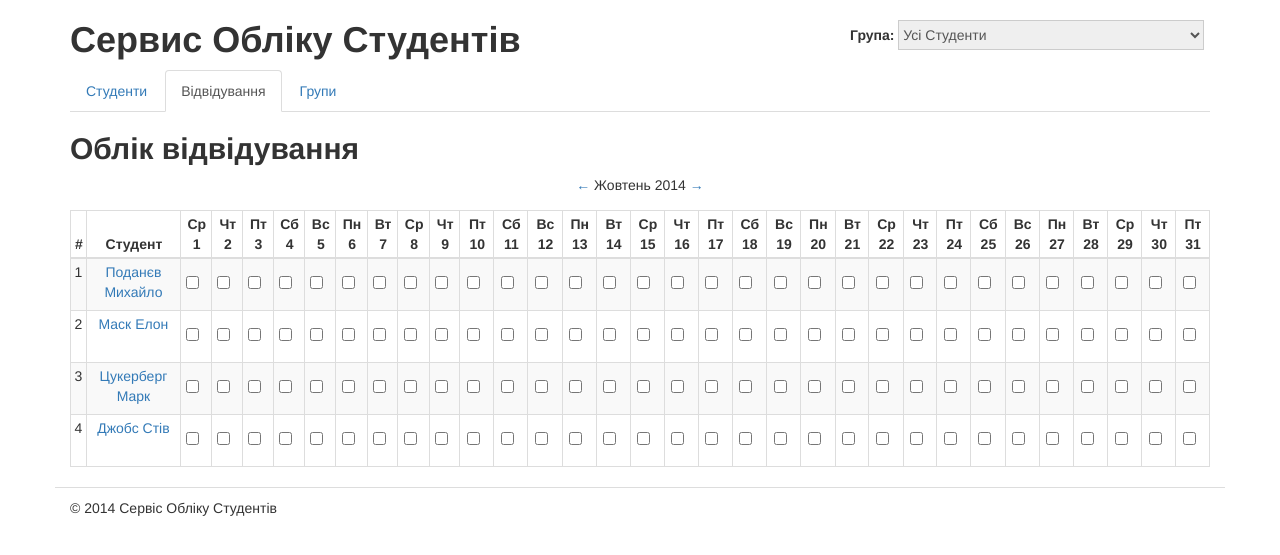
After one commit to mpodanev/django, a Django app: page /journal/ in a window 1280 px wide. The commit adds this page. Shown: the top 555 px of the page. Run offline with Django 3.2, Linux system fonts and the light colour scheme; some libraries are stand-ins or nearby versions.

Commit message:
add views and Pagination.html to our project

```diff
--- a/students/templates/groups/groups_list.html
+++ b/students/templates/groups/groups_list.html
@@ -53,6 +53,8 @@
 				  </tbody>
 				</table>
 				<!-- End Studentd Listind -->
+
+				{% include "students/Pagination.html" %}
 {% endblock content %}
 
 <!--
--- /dev/null
+++ b/students/templates/journal/journal_list.html
@@ -0,0 +1,330 @@
+{% extends "students/base.html" %}
+
+{% load static from staticfiles %}
+
+{% block meta_title %}Відвідування{% endblock meta_title %}
+
+{% block title %}Облік відвідування{% endblock title %}
+
+{% block css %}
+		<link rel="stylesheet" href="{{ PORTAL_URL }}{% static "css/index2.css" %}">
+{% endblock css %}
+
+{% block content %}
+				<div class="row" id="monthes">
+
+					<div class="col-xs-12" id="content-monthes" style="text-align: center; padding-bottom: 15px;"><a href="#">&larr;</a> Жовтень 2014 <a href="#">&rarr;</a>
+					</div>
+				</div>
+
+				<!-- Start Students Listing -->
+				<table class="table table-striped table-bordered">
+				  <thead>
+				    <tr>
+				      <th>#</th>
+				      <th>Студент</th>
+				      <th>Ср 1</th>
+				      <th>Чт 2</th>
+				      <th>Пт 3</th>
+				      <th>Сб 4</th>
+				      <th>Вс 5</th>
+				      <th>Пн 6</th>
+				      <th>Вт 7</th>
+				      <th>Ср 8</th>
+				      <th>Чт 9</th>
+				      <th>Пт 10</th>
+				      <th>Сб 11</th>
+				      <th>Вс 12</th>
+				      <th>Пн 13</th>
+				      <th>Вт 14</th>
+				      <th>Ср 15</th>
+				      <th>Чт 16</th>
+				      <th>Пт 17</th>
+				      <th>Сб 18</th>
+				      <th>Вс 19</th>
+				      <th>Пн 20</th>
+				      <th>Вт 21</th>
+				      <th>Ср 22</th>
+				      <th>Чт 23</th>
+				      <th>Пт 24</th>
+				      <th>Сб 25</th>
+				      <th>Вс 26</th>
+				      <th>Пн 27</th>
+				      <th>Вт 28</th>
+				      <th>Ср 29</th>
+				      <th>Чт 30</th>
+				      <th>Пт 31</th>
+				    </tr>
+				  </thead>
+				  <tbody>
+				  	<tr>
+				  		<td>1</td>
+				  		<td><a title="Редагувати" href="{% url "students_edit" 1 %}">Поданєв Михайло</a></td>
+				  		<td><div class="checkbox" ><label><input type="checkbox" id="blankCheckbox" value="option1" aria-label="..."></label></div>
+						</td>
+				  		<td><div class="checkbox"><label><input type="checkbox" id="blankCheckbox" value="option1" aria-label="..."></label></div>
+						</td>
+				  		<td><div class="checkbox"><label><input type="checkbox" id="blankCheckbox" value="option1" aria-label="..."></label></div>
+						</td>
+				  		<td><div class="checkbox"><label><input type="checkbox" id="blankCheckbox" value="option1" aria-label="..."></label></div>
+						</td>
+				  		<td><div class="checkbox"><label><input type="checkbox" id="blankCheckbox" value="option1" aria-label="..."></label></div>
+						</td>
+				  		<td><div class="checkbox"><label><input type="checkbox" id="blankCheckbox" value="option1" aria-label="..."></label></div>
+						</td>
+				  		<td><div class="checkbox"><label><input type="checkbox" id="blankCheckbox" value="option1" aria-label="..."></label></div>
+						</td>
+				  		<td><div class="checkbox" ><label><input type="checkbox" id="blankCheckbox" value="option1" aria-label="..."></label></div>
+						</td>
+				  		<td><div class="checkbox"><label><input type="checkbox" id="blankCheckbox" value="option1" aria-label="..."></label></div>
+						</td>
+				  		<td><div class="checkbox"><label><input type="checkbox" id="blankCheckbox" value="option1" aria-label="..."></label></div>
+						</td>
+				  		<td><div class="checkbox"><label><input type="checkbox" id="blankCheckbox" value="option1" aria-label="..."></label></div>
+						</td>
+				  		<td><div class="checkbox"><label><input type="checkbox" id="blankCheckbox" value="option1" aria-label="..."></label></div>
+						</td>
+				  		<td><div class="checkbox"><label><input type="checkbox" id="blankCheckbox" value="option1" aria-label="..."></label></div>
+						</td>
+				  		<td><div class="checkbox"><label><input type="checkbox" id="blankCheckbox" value="option1" aria-label="..."></label></div>
+						</td>
+				  		<td><div class="checkbox"><label><input type="checkbox" id="blankCheckbox" value="option1" aria-label="..."></label></div>
+						</td>
+					  	<td><div class="checkbox" ><label><input type="checkbox" id="blankCheckbox" value="option1" aria-label="..."></label></div>
+						</td>
+				  		<td><div class="checkbox"><label><input type="checkbox" id="blankCheckbox" value="option1" aria-label="..."></label></div>
+						</td>
+				  		<td><div class="checkbox"><label><input type="checkbox" id="blankCheckbox" value="option1" aria-label="..."></label></div>
+						</td>
+				  		<td><div class="checkbox"><label><input type="checkbox" id="blankCheckbox" value="option1" aria-label="..."></label></div>
+						</td>
+				  		<td><div class="checkbox"><label><input type="checkbox" id="blankCheckbox" value="option1" aria-label="..."></label></div>
+						</td>
+				  		<td><div class="checkbox"><label><input type="checkbox" id="blankCheckbox" value="option1" aria-label="..."></label></div>
+						</td>
+				  		<td><div class="checkbox"><label><input type="checkbox" id="blankCheckbox" value="option1" aria-label="..."></label></div>
+						</td>
+				  		<td><div class="checkbox"><label><input type="checkbox" id="blankCheckbox" value="option1" aria-label="..."></label></div>
+						</td>
+				  		<td><div class="checkbox" ><label><input type="checkbox" id="blankCheckbox" value="option1" aria-label="..."></label></div>
+						</td>
+				  		<td><div class="checkbox"><label><input type="checkbox" id="blankCheckbox" value="option1" aria-label="..."></label></div>
+						</td>
+				  		<td><div class="checkbox"><label><input type="checkbox" id="blankCheckbox" value="option1" aria-label="..."></label></div>
+						</td>
+				  		<td><div class="checkbox"><label><input type="checkbox" id="blankCheckbox" value="option1" aria-label="..."></label></div>
+						</td>
+				  		<td><div class="checkbox"><label><input type="checkbox" id="blankCheckbox" value="option1" aria-label="..."></label></div>
+						</td>
+				  		<td><div class="checkbox"><label><input type="checkbox" id="blankCheckbox" value="option1" aria-label="..."></label></div>
+						</td>
+				  		<td><div class="checkbox"><label><input type="checkbox" id="blankCheckbox" value="option1" aria-label="..."></label></div>
+						</td>
+				  		<td><div class="checkbox"><label><input type="checkbox" id="blankCheckbox" value="option1" aria-label="..."></label></div>
+						</td>
+				  	</tr>
+
+				  	<tr>
+				  		<td>2</td>
+				  		<td><a title="Редагувати" href="{% url "students_edit" 2 %}">Маск Елон</a></td>
+				  		<td><div class="checkbox" ><label><input type="checkbox" id="blankCheckbox" value="option1" aria-label="..."></label></div>
+						</td>
+				  		<td><div class="checkbox"><label><input type="checkbox" id="blankCheckbox" value="option1" aria-label="..."></label></div>
+						</td>
+				  		<td><div class="checkbox"><label><input type="checkbox" id="blankCheckbox" value="option1" aria-label="..."></label></div>
+						</td>
+				  		<td><div class="checkbox"><label><input type="checkbox" id="blankCheckbox" value="option1" aria-label="..."></label></div>
+						</td>
+				  		<td><div class="checkbox"><label><input type="checkbox" id="blankCheckbox" value="option1" aria-label="..."></label></div>
+						</td>
+				  		<td><div class="checkbox"><label><input type="checkbox" id="blankCheckbox" value="option1" aria-label="..."></label></div>
+						</td>
+				  		<td><div class="checkbox"><label><input type="checkbox" id="blankCheckbox" value="option1" aria-label="..."></label></div>
+						</td>
+				  		<td><div class="checkbox" ><label><input type="checkbox" id="blankCheckbox" value="option1" aria-label="..."></label></div>
+						</td>
+				  		<td><div class="checkbox"><label><input type="checkbox" id="blankCheckbox" value="option1" aria-label="..."></label></div>
+						</td>
+				  		<td><div class="checkbox"><label><input type="checkbox" id="blankCheckbox" value="option1" aria-label="..."></label></div>
+						</td>
+				  		<td><div class="checkbox"><label><input type="checkbox" id="blankCheckbox" value="option1" aria-label="..."></label></div>
+						</td>
+				  		<td><div class="checkbox"><label><input type="checkbox" id="blankCheckbox" value="option1" aria-label="..."></label></div>
+						</td>
+				  		<td><div class="checkbox"><label><input type="checkbox" id="blankCheckbox" value="option1" aria-label="..."></label></div>
+						</td>
+				  		<td><div class="checkbox"><label><input type="checkbox" id="blankCheckbox" value="option1" aria-label="..."></label></div>
+						</td>
+				  		<td><div class="checkbox"><label><input type="checkbox" id="blankCheckbox" value="option1" aria-label="..."></label></div>
+						</td>
+					  	<td><div class="checkbox" ><label><input type="checkbox" id="blankCheckbox" value="option1" aria-label="..."></label></div>
+						</td>
+				  		<td><div class="checkbox"><label><input type="checkbox" id="blankCheckbox" value="option1" aria-label="..."></label></div>
+						</td>
+				  		<td><div class="checkbox"><label><input type="checkbox" id="blankCheckbox" value="option1" aria-label="..."></label></div>
+						</td>
+				  		<td><div class="checkbox"><label><input type="checkbox" id="blankCheckbox" value="option1" aria-label="..."></label></div>
+						</td>
+				  		<td><div class="checkbox"><label><input type="checkbox" id="blankCheckbox" value="option1" aria-label="..."></label></div>
+						</td>
+				  		<td><div class="checkbox"><label><input type="checkbox" id="blankCheckbox" value="option1" aria-label="..."></label></div>
+						</td>
+				  		<td><div class="checkbox"><label><input type="checkbox" id="blankCheckbox" value="option1" aria-label="..."></label></div>
+						</td>
+				  		<td><div class="checkbox"><label><input type="checkbox" id="blankCheckbox" value="option1" aria-label="..."></label></div>
+						</td>
+				  		<td><div class="checkbox" ><label><input type="checkbox" id="blankCheckbox" value="option1" aria-label="..."></label></div>
+						</td>
+				  		<td><div class="checkbox"><label><input type="checkbox" id="blankCheckbox" value="option1" aria-label="..."></label></div>
+						</td>
+				  		<td><div class="checkbox"><label><input type="checkbox" id="blankCheckbox" value="option1" aria-label="..."></label></div>
+						</td>
+				  		<td><div class="checkbox"><label><input type="checkbox" id="blankCheckbox" value="option1" aria-label="..."></label></div>
+						</td>
+				  		<td><div class="checkbox"><label><input type="checkbox" id="blankCheckbox" value="option1" aria-label="..."></label></div>
+						</td>
+				  		<td><div class="checkbox"><label><input type="checkbox" id="blankCheckbox" value="option1" aria-label="..."></label></div>
+						</td>
+				  		<td><div class="checkbox"><label><input type="checkbox" id="blankCheckbox" value="option1" aria-label="..."></label></div>
+						</td>
+				  		<td><div class="checkbox"><label><input type="checkbox" id="blankCheckbox" value="option1" aria-label="..."></label></div>
+						</td>
+				  	</tr>
+
+				  	<tr>
+				  		<td>3</td>
+				  		<td><a title="Редагувати" href="{% url "students_edit" 3 %}">Цукерберг Марк</a></td>
+				  		<td><div class="checkbox" ><label><input type="checkbox" id="blankCheckbox" value="option1" aria-label="..."></label></div>
+						</td>
+				  		<td><div class="checkbox"><label><input type="checkbox" id="blankCheckbox" value="option1" aria-label="..."></label></div>
+						</td>
+				  		<td><div class="checkbox"><label><input type="checkbox" id="blankCheckbox" value="option1" aria-label="..."></label></div>
+						</td>
+				  		<td><div class="checkbox"><label><input type="checkbox" id="blankCheckbox" value="option1" aria-label="..."></label></div>
+						</td>
+				  		<td><div class="checkbox"><label><input type="checkbox" id="blankCheckbox" value="option1" aria-label="..."></label></div>
+						</td>
+				  		<td><div class="checkbox"><label><input type="checkbox" id="blankCheckbox" value="option1" aria-label="..."></label></div>
+						</td>
+				  		<td><div class="checkbox"><label><input type="checkbox" id="blankCheckbox" value="option1" aria-label="..."></label></div>
+						</td>
+				  		<td><div class="checkbox" ><label><input type="checkbox" id="blankCheckbox" value="option1" aria-label="..."></label></div>
+						</td>
+				  		<td><div class="checkbox"><label><input type="checkbox" id="blankCheckbox" value="option1" aria-label="..."></label></div>
+						</td>
+				  		<td><div class="checkbox"><label><input type="checkbox" id="blankCheckbox" value="option1" aria-label="..."></label></div>
+						</td>
+				  		<td><div class="checkbox"><label><input type="checkbox" id="blankCheckbox" value="option1" aria-label="..."></label></div>
+						</td>
+				  		<td><div class="checkbox"><label><input type="checkbox" id="blankCheckbox" value="option1" aria-label="..."></label></div>
+						</td>
+				  		<td><div class="checkbox"><label><input type="checkbox" id="blankCheckbox" value="option1" aria-label="..."></label></div>
+						</td>
+				  		<td><div class="checkbox"><label><input type="checkbox" id="blankCheckbox" value="option1" aria-label="..."></label></div>
+						</td>
+				  		<td><div class="checkbox"><label><input type="checkbox" id="blankCheckbox" value="option1" aria-label="..."></label></div>
+						</td>
+					  	<td><div class="checkbox" ><label><input type="checkbox" id="blankCheckbox" value="option1" aria-label="..."></label></div>
+						</td>
+				  		<td><div class="checkbox"><label><input type="checkbox" id="blankCheckbox" value="option1" aria-label="..."></label></div>
+						</td>
+				  		<td><div class="checkbox"><label><input type="checkbox" id="blankCheckbox" value="option1" aria-label="..."></label></div>
+						</td>
+				  		<td><div class="checkbox"><label><input type="checkbox" id="blankCheckbox" value="option1" aria-label="..."></label></div>
+						</td>
+				  		<td><div class="checkbox"><label><input type="checkbox" id="blankCheckbox" value="option1" aria-label="..."></label></div>
+						</td>
+				  		<td><div class="checkbox"><label><input type="checkbox" id="blankCheckbox" value="option1" aria-label="..."></label></div>
+						</td>
+				  		<td><div class="checkbox"><label><input type="checkbox" id="blankCheckbox" value="option1" aria-label="..."></label></div>
+						</td>
+				  		<td><div class="checkbox"><label><input type="checkbox" id="blankCheckbox" value="option1" aria-label="..."></label></div>
+						</td>
+				  		<td><div class="checkbox" ><label><input type="checkbox" id="blankCheckbox" value="option1" aria-label="..."></label></div>
+						</td>
+				  		<td><div class="checkbox"><label><input type="checkbox" id="blankCheckbox" value="option1" aria-label="..."></label></div>
+						</td>
+				  		<td><div class="checkbox"><label><input type="checkbox" id="blankCheckbox" value="option1" aria-label="..."></label></div>
+						</td>
+				  		<td><div class="checkbox"><label><input type="checkbox" id="blankCheckbox" value="option1" aria-label="..."></label></div>
+						</td>
+				  		<td><div class="checkbox"><label><input type="checkbox" id="blankCheckbox" value="option1" aria-label="..."></label></div>
+						</td>
+				  		<td><div class="checkbox"><label><input type="checkbox" id="blankCheckbox" value="option1" aria-label="..."></label></div>
+						</td>
+				  		<td><div class="checkbox"><label><input type="checkbox" id="blankCheckbox" value="option1" aria-label="..."></label></div>
+						</td>
+				  		<td><div class="checkbox"><label><input type="checkbox" id="blankCheckbox" value="option1" aria-label="..."></label></div>
+						</td>
+				  	</tr>
+
+				  	<tr>
+				  		<td>4</td>
+				  		<td><a title="Редагувати" href="{% url "students_edit" 4 %}">Джобс Стів</a></td>
+				  		<td><div class="checkbox" ><label><input type="checkbox" id="blankCheckbox" value="option1" aria-label="..."></label></div>
+						</td>
+				  		<td><div class="checkbox"><label><input type="checkbox" id="blankCheckbox" value="option1" aria-label="..."></label></div>
+						</td>
+				  		<td><div class="checkbox"><label><input type="checkbox" id="blankCheckbox" value="option1" aria-label="..."></label></div>
+						</td>
+				  		<td><div class="checkbox"><label><input type="checkbox" id="blankCheckbox" value="option1" aria-label="..."></label></div>
+						</td>
+				  		<td><div class="checkbox"><label><input type="checkbox" id="blankCheckbox" value="option1" aria-label="..."></label></div>
+						</td>
+				  		<td><div class="checkbox"><label><input type="checkbox" id="blankCheckbox" value="option1" aria-label="..."></label></div>
+						</td>
+				  		<td><div class="checkbox"><label><input type="checkbox" id="blankCheckbox" value="option1" aria-label="..."></label></div>
+						</td>
+				  		<td><div class="checkbox" ><label><input type="checkbox" id="blankCheckbox" value="option1" aria-label="..."></label></div>
+						</td>
+				  		<td><div class="checkbox"><label><input type="checkbox" id="blankCheckbox" value="option1" aria-label="..."></label></div>
+						</td>
+				  		<td><div class="checkbox"><label><input type="checkbox" id="blankCheckbox" value="option1" aria-label="..."></label></div>
+						</td>
+				  		<td><div class="checkbox"><label><input type="checkbox" id="blankCheckbox" value="option1" aria-label="..."></label></div>
+						</td>
+				  		<td><div class="checkbox"><label><input type="checkbox" id="blankCheckbox" value="option1" aria-label="..."></label></div>
+						</td>
+				  		<td><div class="checkbox"><label><input type="checkbox" id="blankCheckbox" value="option1" aria-label="..."></label></div>
+						</td>
+				  		<td><div class="checkbox"><label><input type="checkbox" id="blankCheckbox" value="option1" aria-label="..."></label></div>
+						</td>
+				  		<td><div class="checkbox"><label><input type="checkbox" id="blankCheckbox" value="option1" aria-label="..."></label></div>
+						</td>
+					  	<td><div class="checkbox" ><label><input type="checkbox" id="blankCheckbox" value="option1" aria-label="..."></label></div>
+						</td>
+				  		<td><div class="checkbox"><label><input type="checkbox" id="blankCheckbox" value="option1" aria-label="..."></label></div>
+						</td>
+				  		<td><div class="checkbox"><label><input type="checkbox" id="blankCheckbox" value="option1" aria-label="..."></label></div>
+						</td>
+				  		<td><div class="checkbox"><label><input type="checkbox" id="blankCheckbox" value="option1" aria-label="..."></label></div>
+						</td>
+				  		<td><div class="checkbox"><label><input type="checkbox" id="blankCheckbox" value="option1" aria-label="..."></label></div>
+						</td>
+				  		<td><div class="checkbox"><label><input type="checkbox" id="blankCheckbox" value="option1" aria-label="..."></label></div>
+						</td>
+				  		<td><div class="checkbox"><label><input type="checkbox" id="blankCheckbox" value="option1" aria-label="..."></label></div>
+						</td>
+				  		<td><div class="checkbox"><label><input type="checkbox" id="blankCheckbox" value="option1" aria-label="..."></label></div>
+						</td>
+				  		<td><div class="checkbox" ><label><input type="checkbox" id="blankCheckbox" value="option1" aria-label="..."></label></div>
+						</td>
+				  		<td><div class="checkbox"><label><input type="checkbox" id="blankCheckbox" value="option1" aria-label="..."></label></div>
+						</td>
+				  		<td><div class="checkbox"><label><input type="checkbox" id="blankCheckbox" value="option1" aria-label="..."></label></div>
+						</td>
+				  		<td><div class="checkbox"><label><input type="checkbox" id="blankCheckbox" value="option1" aria-label="..."></label></div>
+						</td>
+				  		<td><div class="checkbox"><label><input type="checkbox" id="blankCheckbox" value="option1" aria-label="..."></label></div>
+						</td>
+				  		<td><div class="checkbox"><label><input type="checkbox" id="blankCheckbox" value="option1" aria-label="..."></label></div>
+						</td>
+				  		<td><div class="checkbox"><label><input type="checkbox" id="blankCheckbox" value="option1" aria-label="..."></label></div>
+						</td>
+				  		<td><div class="checkbox"><label><input type="checkbox" id="blankCheckbox" value="option1" aria-label="..."></label></div>
+						</td>
+				  	</tr>
+				  </tbody>
+				</table>
+				<!-- End Studentd Listind -->
+{% endblock content %}
--- a/students/templates/students/base.html
+++ b/students/templates/students/base.html
@@ -13,9 +13,9 @@
 		<!-- Include Styles -->
 		<link rel="stylesheet"
 			href="https://cdn.jsdelivr.net/bootstrap/3.3.0/css/bootstrap.min.css">
-
+		{% block css %}
 		<link rel="stylesheet" href="{{ PORTAL_URL }}{% static "css/main.css" %}">
-
+		{% endblock css %}
 		{% block extra_css %}{% endblock extra_css %}
 
 	</head>
@@ -73,11 +73,13 @@
 		<!-- End Content Columns -->
 
 		<!-- Start Footer -->
+		{% block footer %}
 		<div class="row" id="footer">
 			<div class="col-xs-12">
 				&copy; 2014 Сервіс Обліку Студентів
 			</div>
 		</div>
+		{% endblock %}
 		<!-- End Footer -->
 
 		</div>
--- /dev/null
+++ b/students/views/journals.py
@@ -0,0 +1,9 @@
+# -*- coding: utf-8 -*-
+
+from django.shortcuts import render
+from django.http import HttpResponse
+
+# Views for Groups
+
+def journal_list(request):
+	return render(request,'journal/journal_list.html', {})
--- a/studentsdb/urls.py
+++ b/studentsdb/urls.py
@@ -3,16 +3,19 @@ from django.contrib import admin
 
 urlpatterns = patterns('',
     # Students urls
-    url(r'^$', 'students.views.students_list', name='home'),
-    url(r'^students/add/$', 'students.views.students_add', 		name='students_add'),
-    url(r'^students/(?P<sid>\d+)/edit/$', 	'students.views.students_edit', name='students_edit'),
-    url(r'^students/(?P<sid>\d+)/delete/$', 		'students.views.students_delete', name='students_delete'),
+    url(r'^$', 'students.views.students.students_list', name='home'),
+    url(r'^students/add/$', 'students.views.students.students_add', 		name='students_add'),
+    url(r'^students/(?P<sid>\d+)/edit/$', 	'students.views.students.students_edit', name='students_edit'),
+    url(r'^students/(?P<sid>\d+)/delete/$', 		'students.views.students.students_delete', name='students_delete'),
 
     #Groups urls
-    url(r'^groups/$', 'students.views.groups_list', name='groups'),
-    url(r'^groups/add/$', 'students.views.groups_add', 			name='groups_add'),
-    url(r'^groups/(?P<gid>\d+)/edit/$', 'students.views.groups_edit', 		name='groups_edit'),
-    url(r'^groups/(?P<gid>\d+)/delete/$', 	'students.views.groups_delete', name='groups_delete'),
+    url(r'^groups/$', 'students.views.groups.groups_list', name='groups'),
+    url(r'^groups/add/$', 'students.views.groups.groups_add', 			name='groups_add'),
+    url(r'^groups/(?P<gid>\d+)/edit/$', 'students.views.groups.groups_edit', 		name='groups_edit'),
+    url(r'^groups/(?P<gid>\d+)/delete/$', 	'students.views.groups.groups_delete', name='groups_delete'),
+
+    #Journal urls
+    url(r'^journal/$', 'students.views.journals.journal_list', name='journal'),
 
     url(r'^admin/', include(admin.site.urls)),
 )
```
Also changed, not shown: students/templates/students/Pagination.html (added, +21 -0 lines), students/templates/students/students_list.html (+1 -21 lines), students/views/groups.py (added, +31 -0 lines), students/views/students.py (renamed from students/views.py, +0 -27 lines), students/views/__init__.py (added), 1 other file.
